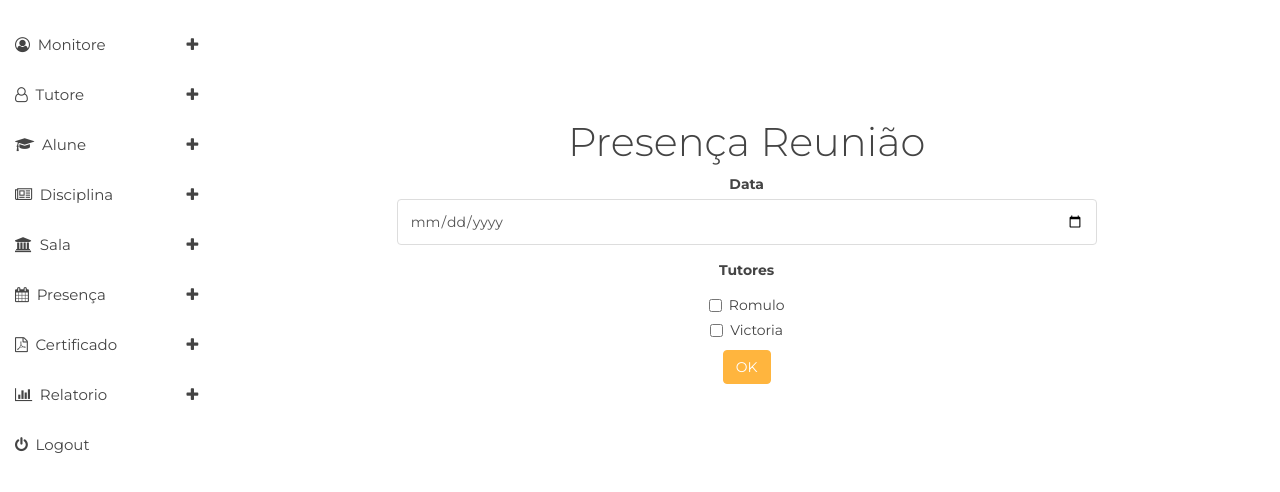
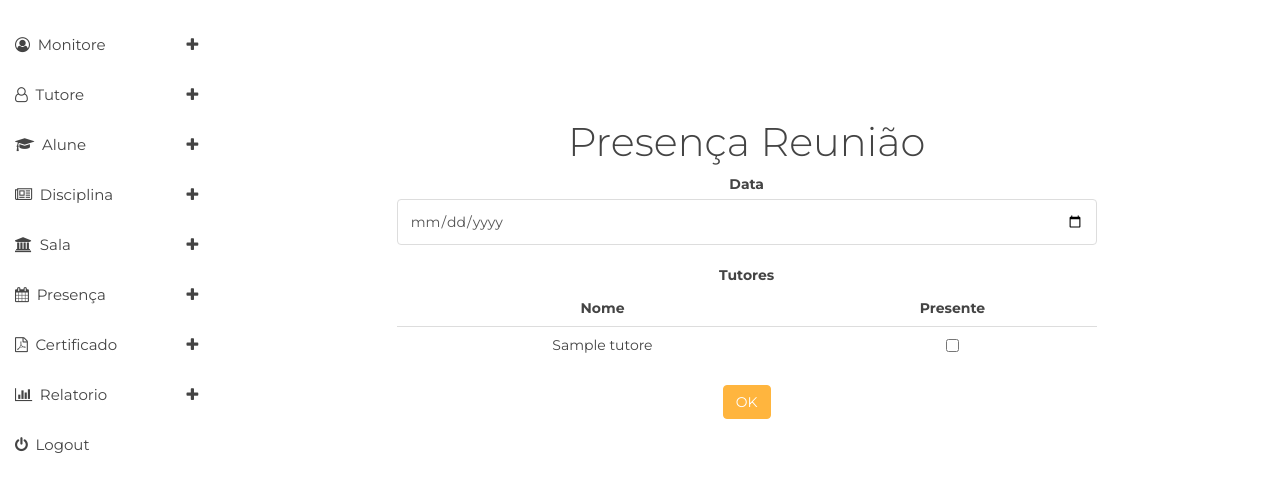
Before and after one commit to rgalvaomachado/atenasystem, a PHP site: page /presenca/presenReuniao.php in a window 1280 px wide. Shown: the part 60-552 px from the top of the page. Run offline with PHP 8.4, Linux system fonts and the light colour scheme; tables that the repository leaves empty or names only in its code hold one stand-in row (values such as "Sample post").

Commit message:
presenca reuniao

```diff
--- a/presenca/presenReuniao.php
+++ b/presenca/presenReuniao.php
@@ -20,24 +20,42 @@
 	<div class="col-sm-9 col-sm-offset-3 col-lg-10 col-lg-offset-2 main" style="background-color:white; margin-top:100px">
 		<center>
 			<h1>Presença Reunião</h1>
-			<div class="row" style="width:700px">
-				<div class="form-group">
-					<label>Data</label>
-					<input class="form-control" type="date" placeholder="">
-				</div>
-				<div class="form-group">
-				<label>Tutores</label>
-				<div class="checkbox">
-					<label>
-						<input type="checkbox" value="">Romulo
-					</label>
-				</div>
-				<div class="checkbox">
-					<label>
-						<input type="checkbox" value="">Victoria
-					</label>
-				</div>
-				<button type="button" class="btn btn-md btn-warning">OK</button>
+				<form action="../Controller/PresencaController.php" method="post">
+					<input type="hidden" name="metodo" value="criarPresencaReuniao">
+					<div class="row" style="width:700px">
+						<div class="form-group">
+							<label>Data</label>
+							<input name="data" class="form-control" type="date" required>
+							</br>
+							<?php
+								require_once($_SERVER["DOCUMENT_ROOT"]."/Controller/TutoreController.php");
+								$TutoreController = new TutoreController();
+								$tutores = $TutoreController->getTutores();
+							?>
+							<label>Tutores</label>
+							<table class="table" style="text-align:center">
+							<thead>
+								<tr>
+									<td scope="col"><strong>Nome</strong></td>
+									<td scope="col"><strong>Presente</strong></td>
+								</tr>
+							</thead>
+							<tbody>
+								<?php foreach($tutores as $tutore){ ?>
+									<tr>
+										<td><?= $tutore['nome'] ?></td>
+										<td><input name="presente[]" type="checkbox" value='<?= $tutore['id'] ?>'></td>
+									</tr>
+								<?php } ?>
+							</tbody>
+							</table>
+						</div>
+						<button type="submit" class="btn btn-md btn-warning">OK</button>
+						<br>
+						<br>
+						<?= isset($_GET['presente']) ? "Presença Registrada" : ""?>
+					</div>
+				</form>
 			</div>
 		</center>
 
```
Also changed, not shown: Controller/PresencaController.php (+23 -0 lines), Model/Presenca.php (+16 -0 lines), img/hubis-icon.png (added).
